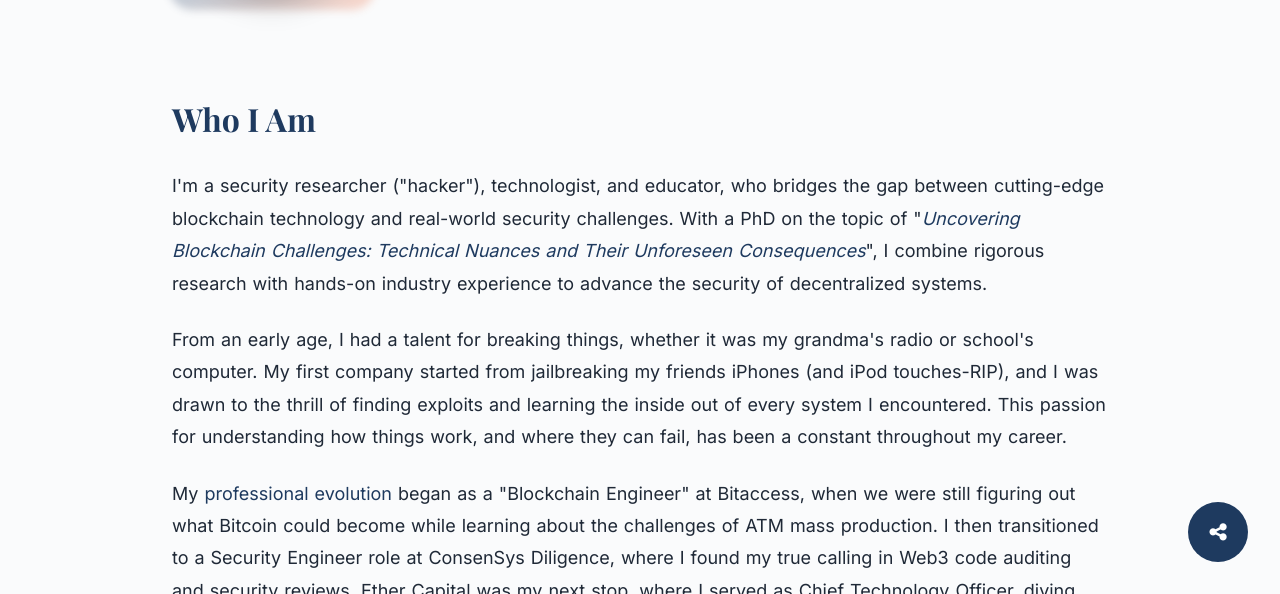
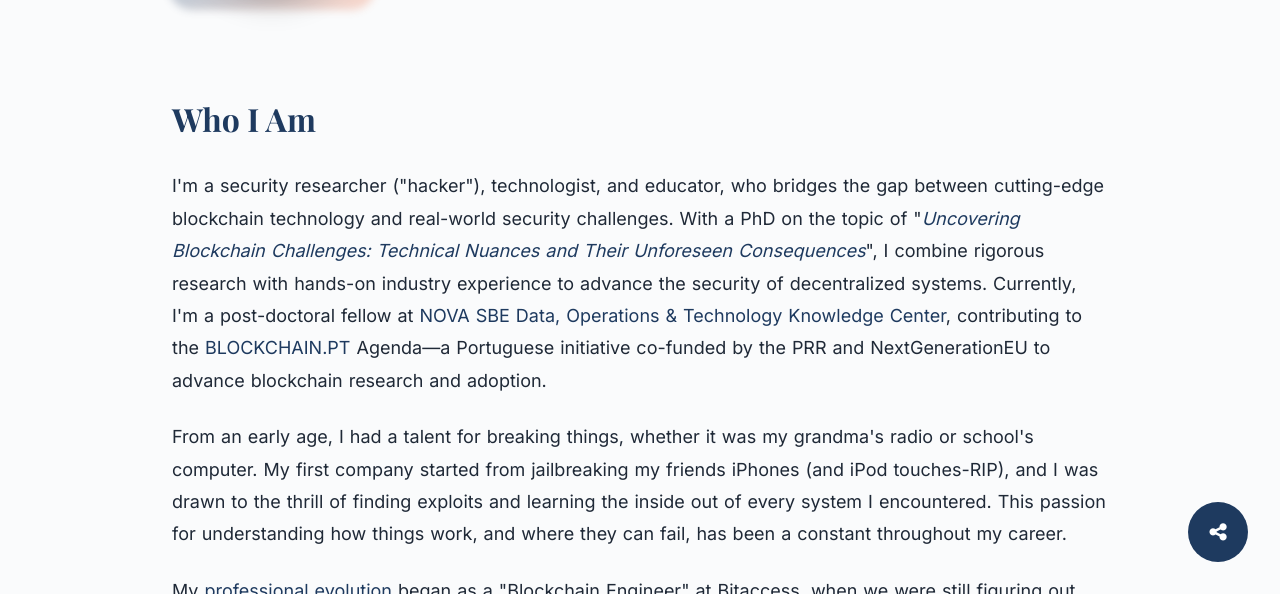
Before and after one commit to shayanb/shayan.es, a Jekyll site: the page built from about.md, in a window 1280 px wide and 900 px high, cut to the strip 306-900 px from the top of the window. Built offline with Jekyll 4.4.1, drawn with Linux system fonts in a browser that asks for light colours.

Commit message:
added nova fellowship

```diff
--- a/about.md
+++ b/about.md
@@ -20,7 +20,7 @@ keywords: ["Shayan Eskandari", "blockchain security", "smart contract auditing",
   <div class="about-content">
     <section class="bio-section">
       <h2>Who I Am</h2>
-      <p>I'm a security researcher ("hacker"), technologist, and educator, who bridges the gap between cutting-edge blockchain technology and real-world security challenges. With a PhD on the topic of "<a href="/scholar/#publications"><i>Uncovering Blockchain Challenges: Technical Nuances and Their Unforeseen Consequences</i></a>", I combine rigorous research with hands-on industry experience to advance the security of decentralized systems.</p>
+      <p>I'm a security researcher ("hacker"), technologist, and educator, who bridges the gap between cutting-edge blockchain technology and real-world security challenges. With a PhD on the topic of "<a href="/scholar/#publications"><i>Uncovering Blockchain Challenges: Technical Nuances and Their Unforeseen Consequences</i></a>", I combine rigorous research with hands-on industry experience to advance the security of decentralized systems. Currently, I'm a post-doctoral fellow at <a href="https://www.novasbe.unl.pt/en/research/research-knowledge-centers/data-operations-technology" target="_blank">NOVA SBE Data, Operations & Technology Knowledge Center</a>, contributing to the <a href="https://blockchain.pt" target="_blank">BLOCKCHAIN.PT</a> Agenda—a Portuguese initiative co-funded by the PRR and NextGenerationEU to advance blockchain research and adoption.</p>
 
       <p>From an early age, I had a talent for breaking things, whether it was my grandma's radio or school's computer. My first company started from jailbreaking my friends iPhones (and iPod touches-RIP), and I was drawn to the thrill of finding exploits and learning the inside out of every system I encountered. This passion for understanding how things work, and where they can fail, has been a constant throughout my career.</p>
 
```
